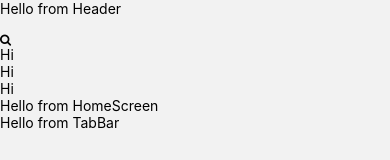
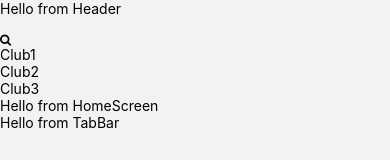
Before and after one commit to rahulvermafreelancer/cityclub, a React Native app: screen /Home in a window 390 px wide. Shown: the top 160 px of the page. Built offline with nearby package versions, Linux system fonts and the light colour scheme.

Commit message:
add config

```diff
--- a/package.json
+++ b/package.json
@@ -16,6 +16,7 @@
     "react-native": "0.75.3",
     "react-native-safe-area-context": "^4.11.0",
     "react-native-screens": "^3.34.0",
+    "react-native-snap-carousel": "^1.3.1",
     "react-native-vector-icons": "^10.2.0"
   },
   "devDependencies": {
--- a/src/category/Categories.js
+++ /dev/null
@@ -1,17 +0,0 @@
-import {View, Text} from 'react-native';
-import React from 'react';
-import {categoryData} from '../data/CategoryData';
-
-const Categories = () => {
-  return (
-    <View>
-      {categoryData?.map(item => (
-        <View key={item._id}>
-          <Text>Hi</Text>
-          </View>
-      ))}
-    </View>
-  );
-};
-
-export default Categories;
--- /dev/null
+++ b/src/components/category/Categories.js
@@ -0,0 +1,19 @@
+import {View, TouchableOpacity, Text} from 'react-native';
+import React from 'react';
+import {categoryData} from '../../data/Data';
+
+const Categories = () => {
+  return (
+    <View>
+      {categoryData?.map(item => (
+        <View key={item._id}>
+          <TouchableOpacity>
+            <Text>{item.name}</Text>
+          </TouchableOpacity>
+        </View>
+      ))}
+    </View>
+  );
+};
+
+export default Categories;
--- a/src/data/CategoryData.js
+++ b/src/data/Data.js
@@ -3,18 +3,15 @@ export const categoryData = [
     _id: 1,
     name: 'Club1',
     path: 'club1',
-    icon: 'mobile',
   },
   {
     _id: 2,
     name: 'Club2',
     path: 'club2',
-    icon: 'mobile',
   },
   {
     _id: 3,
     name: 'Club3',
     path: 'club3',
-    icon: 'mobile',
   },
 ];
--- a/src/screens/Homescreen.js
+++ b/src/screens/Homescreen.js
@@ -1,8 +1,8 @@
-import React from 'react';
-import {View, SafeAreaView, ScrollView, Text, StatusBar} from 'react-native';
+import React, {useRef, useState} from 'react';
+import {View, SafeAreaView, Text, StatusBar} from 'react-native';
 import Layout from '../components/layout/Layout';
 import SearchBar from '../components/SearchBar';
-import Categories from '../category/Categories';
+import Categories from '../components/category/Categories';
 
 const HomeScreen = () => {
   return (
```
Also changed, not shown: src/components/productCarousel.js (added, +12 -0 lines), 1 other file (tests, documents, lock files or other folders).
